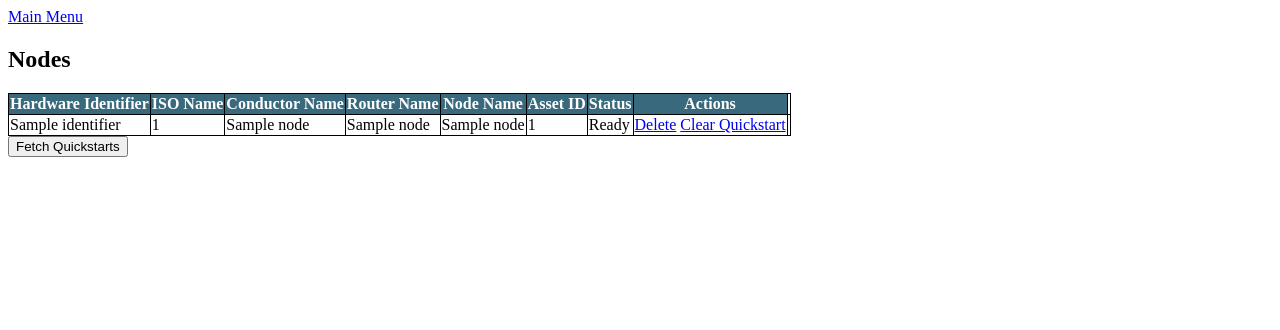
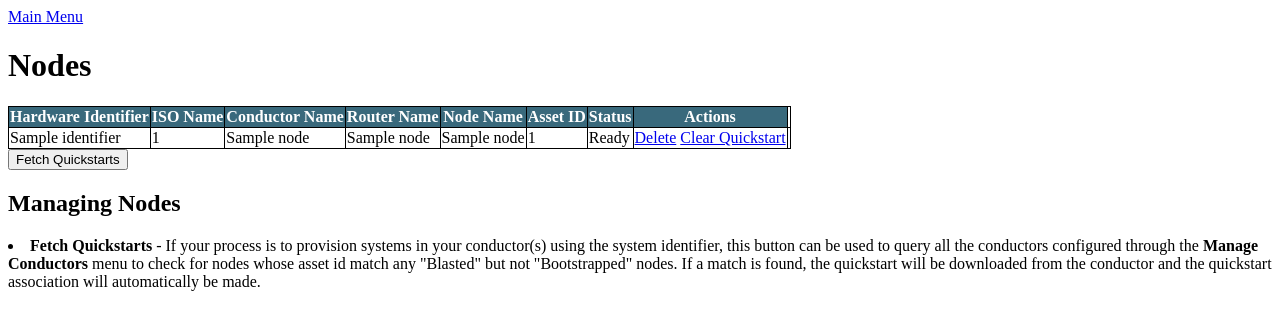
Before and after one commit to 128technology/blaster, a Flask app: template webapp/blaster/templates/node_list.html in a window 1280 px wide. Shown: the top 330 px of the page. Run offline with Flask 2, Linux system fonts and the light colour scheme; the template is opened without the code that fills it: most values are stand-ins (such as "Sample title", 1, 10 or a date in 2020).

Commit message:
Moved help text about fetch quickstart to appropriate page

```diff
--- a/webapp/blaster/templates/node_list.html
+++ b/webapp/blaster/templates/node_list.html
@@ -1,7 +1,7 @@
 {% extends "layout.html" %}
 {% block body %}
 <link rel="stylesheet" href="{{ url_for('static', filename='style.css') }}">
-<nav>
+<div class=menu>
   <h1>Nodes</h1>
   <table>
     <tr>
@@ -35,5 +35,10 @@
   <form action="/node/fetch" method="post">
     <input type="Submit" value="Fetch Quickstarts">
   </form>
-</nav>
+</div>
+<div class="help_text">
+  <H2>Managing Nodes</H2>
+    <li><strong>Fetch Quickstarts</strong> - If your process is to provision systems in your conductor(s) using the system identifier, this button can be used to query all the conductors configured through the <strong>Manage Conductors</strong> menu to check for nodes whose asset id match any "Blasted" but not "Bootstrapped" nodes. If a match is found, the quickstart will be downloaded from the conductor and the quickstart association will automatically be made.
+  </ul>
+</div>
 {% endblock %}
--- a/webapp/blaster/templates/node_menu.html
+++ b/webapp/blaster/templates/node_menu.html
@@ -12,7 +12,6 @@
   <ul>
     <li><strong>List Nodes</strong> - After a system has been installed via PXE boot from the blaster, it will power itself off. At that point, you should see the node appear in this page. Here you will see a table of nodes showing along with each node's hardware identifier (typically the serial number if the vendor has burned this into DMI memory) and the ISO that the system was blasted with. After a quickstart is associated with the node using the second link from this page you will see the conductor name, router name, and node name based on the quickstart definition from the <strong>Manage Quickstarts</strong> menu. The status will show "Blasted" after a system has had the ISO installed via PXE boot.  It will show "Bootstrapped" after the system successfully retrieves a quickstart from the blaster.
     <li><strong>Associate Nodes with Quickstarts</strong> - Use this page to make the association between a particular piece of hardware and a logical 128T node configuration. This should be done after the ISO installation finishes and before powering the system on following that install. If the system is powered on before this association, the system will either bootstrap itself with a default quickstart if one has been set (see <strong>Manage Quickstarts</strong>) or fallback to the OTP default configuration allowing quickstarts to be associated through a web GUI drag-and-drop action.
-    <li><strong>Fetch Quickstarts</strong> - If your process is to provision systems in your conductor(s) using the system identifier, this button can be used to query all the conductors configured through the <strong>Manage Conductors</strong> menu to check for nodes whose asset id match any "Blasted" but not "Bootstrapped" nodes. If a match is found, the quickstart will be downloaded from the conductor and the quickstart association will automatically be made.
   </ul>
 </div>
 {% endblock %}
```
